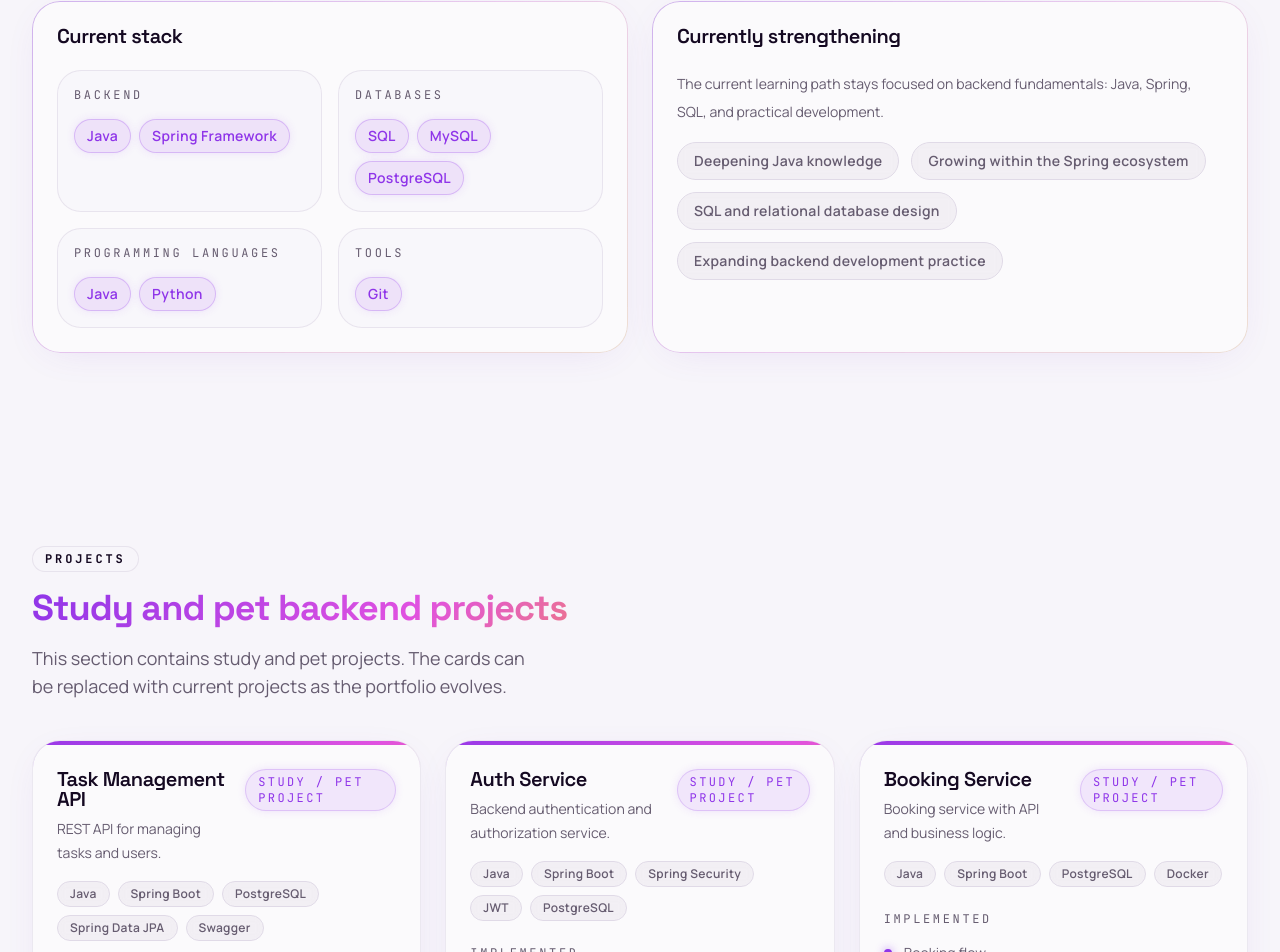
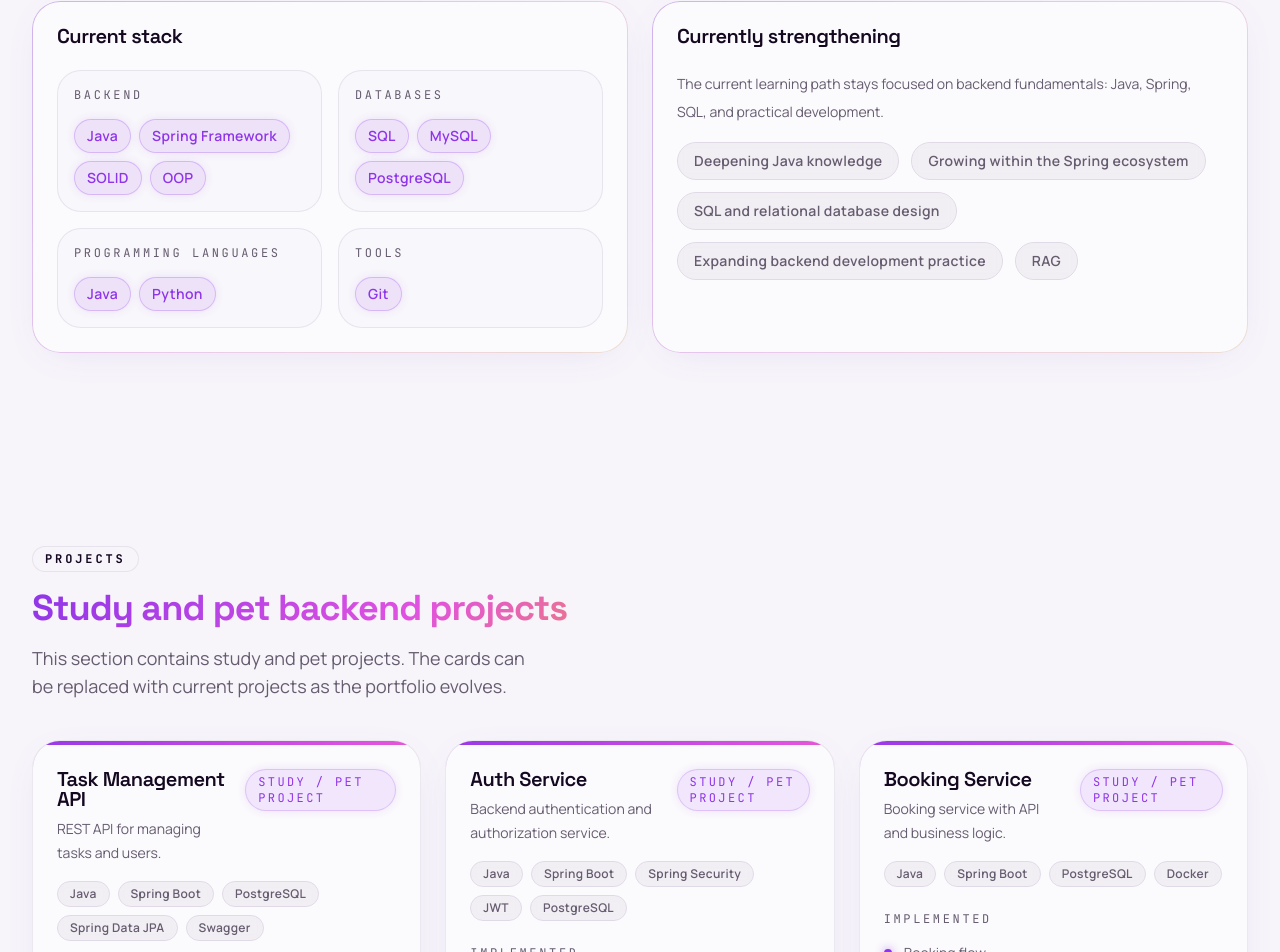
Before and after one commit to vonomarap/resume-vonomarap, a React (Vite) app in the folder frontend/: page / in a window 1280 px wide. Shown: the part 1889-2841 px from the top of the page. Built offline with nearby package versions, Linux system fonts and the light colour scheme.

Commit message:
Update skills and restore profile badge label

```diff
--- a/frontend/src/data/profile.ts
+++ b/frontend/src/data/profile.ts
@@ -2,7 +2,7 @@ export const profiles = {
   ru: {
     metaTitle: "Vlad | Junior Java / Spring Backend Developer",
     metaDescription:
-      "Сайт-резюме Vlad, junior backend-разработчика с фокусом на Java, Spring, SQL и реляционные базы данных.",
+      "Сайт-резюме Vlad, разработчика с фокусом на Java, Spring, SQL и реляционные базы данных.",
     firstName: "Vlad",
     fullName: "Vlad",
     role: "Junior Java / Spring Backend Developer",
--- a/frontend/src/data/skills.ts
+++ b/frontend/src/data/skills.ts
@@ -10,7 +10,7 @@ export const skillsContent = {
     categories: [
       {
         title: "Backend",
-        items: ["Java", "Spring Framework"],
+        items: ["Java", "Spring Framework", "SOLID", "ООП"],
       },
       {
         title: "Базы данных",
@@ -33,6 +33,7 @@ export const skillsContent = {
       "Развитие навыков в экосистеме Spring",
       "SQL и проектирование реляционных баз данных",
       "Расширение практики backend-разработки",
+      "RAG",
     ],
   },
   en: {
@@ -46,7 +47,7 @@ export const skillsContent = {
     categories: [
       {
         title: "Backend",
-        items: ["Java", "Spring Framework"],
+        items: ["Java", "Spring Framework", "SOLID", "OOP"],
       },
       {
         title: "Databases",
@@ -69,6 +70,7 @@ export const skillsContent = {
       "Growing within the Spring ecosystem",
       "SQL and relational database design",
       "Expanding backend development practice",
+      "RAG",
     ],
   },
 } as const;
```
